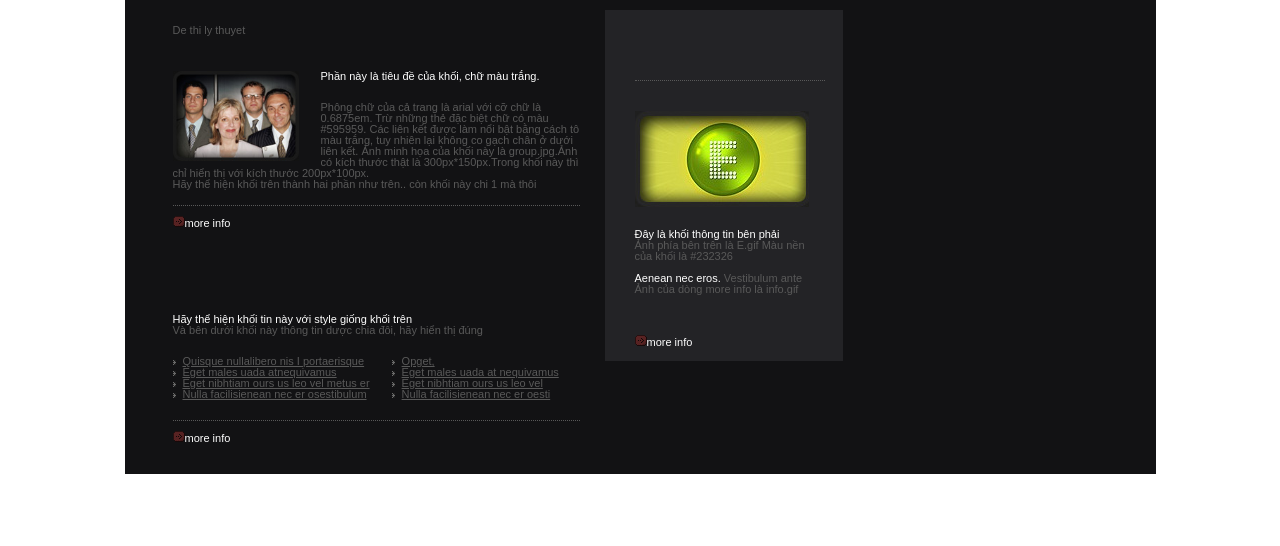
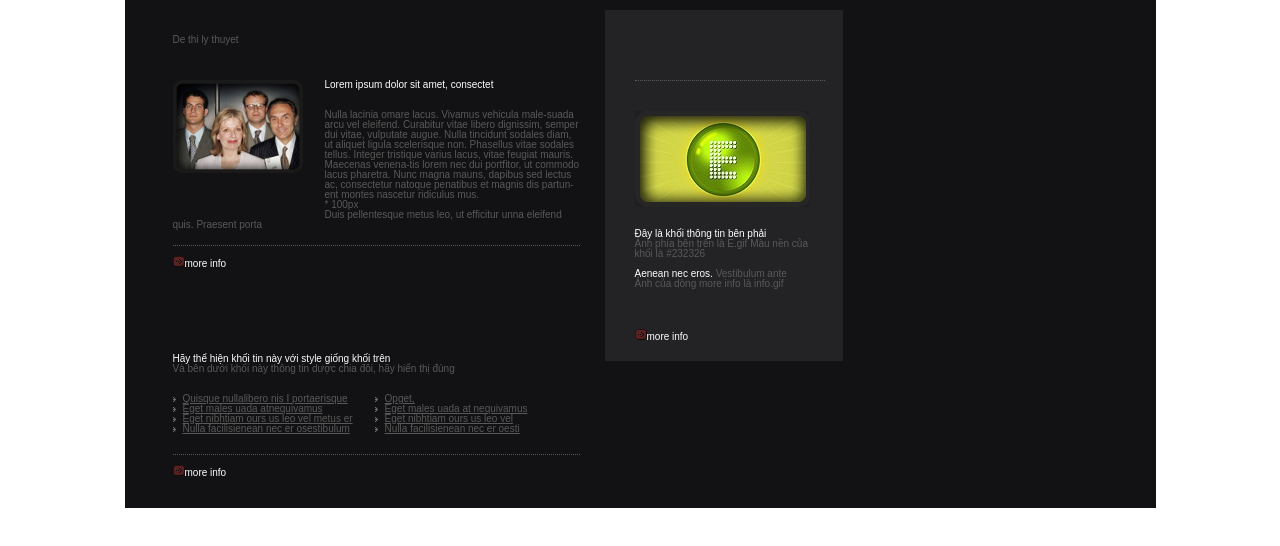
Before and after one commit to kquoc887/kquoc887.github.io, a plain HTML site: page BaiLyThuyet2/index.html in a window 1280 px wide. Drawn offline with Linux system fonts and the light colour scheme.

Commit message:
edit folder BaiLyThuyet2

```diff
--- a/BaiLyThuyet2/css/style.css
+++ b/BaiLyThuyet2/css/style.css
@@ -50,7 +50,7 @@ table {
 /*End Reset CSS*/
 
 body {
-	font-size: 0.6875em;
+	font-size: 10px;
 	font-family: Arial, Helvetica, sans-serif;
 	color: #595959;
 }
@@ -76,8 +76,8 @@ a {
  	margin-right: 25px;
  }
 
-.container__left p:first-child {
-	margin-top: 25px;
+.title {
+	margin-top: 35px;
 }
 
 .article1 {
@@ -85,10 +85,11 @@ a {
 }
 
  .article1__img1 {
- 	width: 126px;
- 	height: 90px;
+ 	width: 130px;
+ 	height: 93px;
  	float: left;
  	margin-right: 22px;
+ 	margin-bottom: 40px;
  }
 
 .article1 p:last-child {
--- a/BaiLyThuyet2/index.html
+++ b/BaiLyThuyet2/index.html
@@ -11,17 +11,18 @@
 
 		<!-- Start container__left -->
 		<div class="container__left">
-			<p>De thi ly thuyet</p>
+			<p class="title">De thi ly thuyet</p>
 
 			<!-- Start article1 -->
 			<div class="article1">
 				<img class="article1__img1" src="images/1_pic_1.jpg">
-				<a class="title" href="">Phần này là tiêu đề của khối, chữ màu trắng.</a>
+				<a class="title" href="">Lorem ipsum dolor sit amet, consectet</a>
 				<p class="article1__info">
-					Phông chữ của cả trang là arial với cỡ chữ là 0.6875em. Trừ những thẻ đặc biệt chữ có màu #595959. Các liên kết được làm nổi bật bằng cách tô màu trắng, tuy nhiên lại không co gạch chân ở dưới liên kết. Ảnh minh họa của khối này là group.jpg.Ảnh có kích thước thật là 300px*150px.Trong khối này thì chỉ hiển thị với kích thước 200px*100px.
+					Nulla lacinia omare lacus. Vivamus vehicula male-suada arcu vel eleifend. Curabitur vitae libero dignissim, semper dui vitae, vulputate augue. Nulla tincidunt sodales diam, ut aliquet ligula scelerisque non. Phasellus vitae sodales tellus. Integer tristique varius lacus, vitae feugiat mauris. Maecenas venena-tis lorem nec dui portfitor, ut commodo lacus pharetra. Nunc magna mauns, dapibus sed lectus ac, consectetur natoque penatibus et magnis dis partun-ent montes nascetur ridiculus mus.
 				</p>
+				<p>* 100px</p>
 				<p>
-					Hãy thể hiện khối trên thành hai phần như trên.. còn khối này chi 1 mà thôi
+					Duis pellentesque metus leo, ut efficitur unna eleifend quis. Praesent porta
 				</p>
 				<p><img src="images/info.gif"><a href="">more info</a></p>
 			</div>
```
